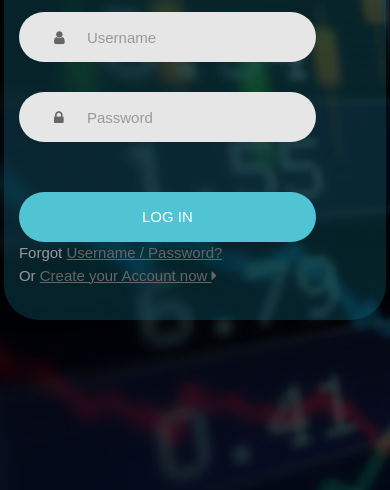
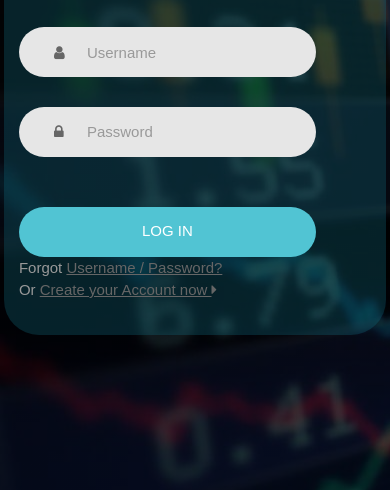
Before and after one commit to net0218game/trading-simulator, a website: page public/login/login.html in a window 390 px wide. Shown: the part 354-844 px from the top of the page. Drawn offline with Linux system fonts and the light colour scheme.

Commit message:
padding changes

```diff
--- a/public/login/login.css
+++ b/public/login/login.css
@@ -208,7 +208,8 @@ iframe {
 }
 
 .login100-pic {
-    width: 300px
+    width:300px;
+    align-self: center;
 }
 
 .login100-pic img {
@@ -231,10 +232,11 @@ iframe {
 }
 
 .wrap-input100 {
-    position: relative;
+    position:absolute;
     width: 100%;
     z-index: 1;
-    margin-bottom: 30px
+    margin-bottom: 10%;
+    margin-top: 10%;
 }
 
 .input100 {
@@ -350,7 +352,7 @@ iframe {
 
 @media (max-width: 992px) {
     .wrap-login100 {
-        padding: 177px 90px 33px 85px
+        padding: 50px 90px 33px 85px
     }
 
     .login100-pic {
@@ -364,7 +366,7 @@ iframe {
 
 @media (max-width: 768px) {
     .wrap-login100 {
-        padding: 100px 80px 33px
+        padding: 100px 250px 33px
     }
 
     .login100-pic {
```
